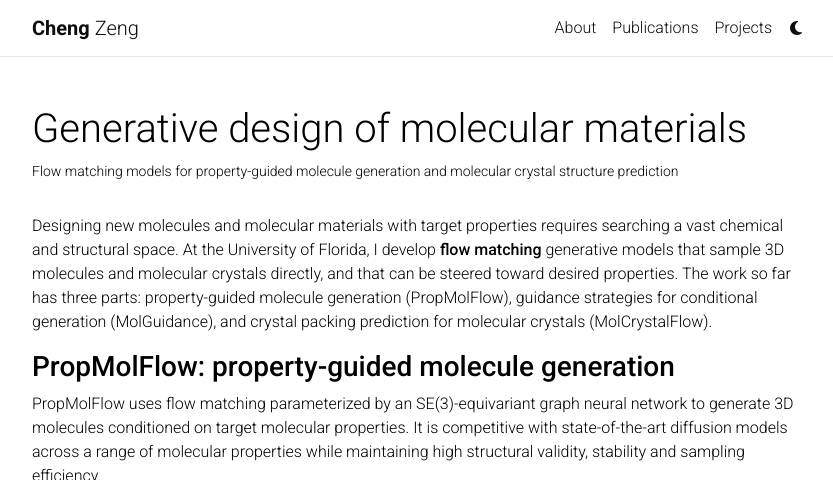
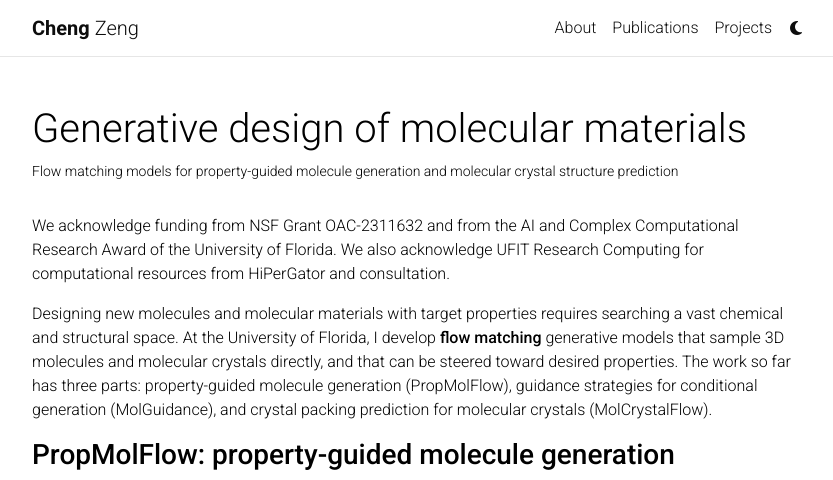
Before and after one commit to cengc13/website, a Jekyll site: the page built from _projects/generative-molecular-materials.md, in a window 1280 px wide and 900 px high, cut to the strip 0-480 px from the top of the window. Shown: the whole strip, without its empty margins (223-1056 px from the left). Built offline with Jekyll 4.4.1, drawn with Linux system fonts in a browser that asks for light colours; comment, search, counter and statistics services are not loaded; a style sheet for code colours, icons or effects is not loaded.

Commit message:
add funding and HiPerGator acknowledgement to current research project
Co-Authored-By: Claude Opus 5.5 <noreply@anthropic.com>

```diff
--- a/_projects/generative-molecular-materials.md
+++ b/_projects/generative-molecular-materials.md
@@ -6,6 +6,8 @@ img: assets/img/projects/generative-molecular-materials/propmolflow_toc.png
 importance: 1
 category: Current research
 ---
+
+We acknowledge funding from NSF Grant OAC-2311632 and from the AI and Complex Computational Research Award of the University of Florida. We also acknowledge UFIT Research Computing for computational resources from HiPerGator and consultation.
 
 Designing new molecules and molecular materials with target properties requires searching a vast chemical and structural space. At the University of Florida, I develop **flow matching** generative models that sample 3D molecules and molecular crystals directly, and that can be steered toward desired properties. The work so far has three parts: property-guided molecule generation (PropMolFlow), guidance strategies for conditional generation (MolGuidance), and crystal packing prediction for molecular crystals (MolCrystalFlow).
 
```
